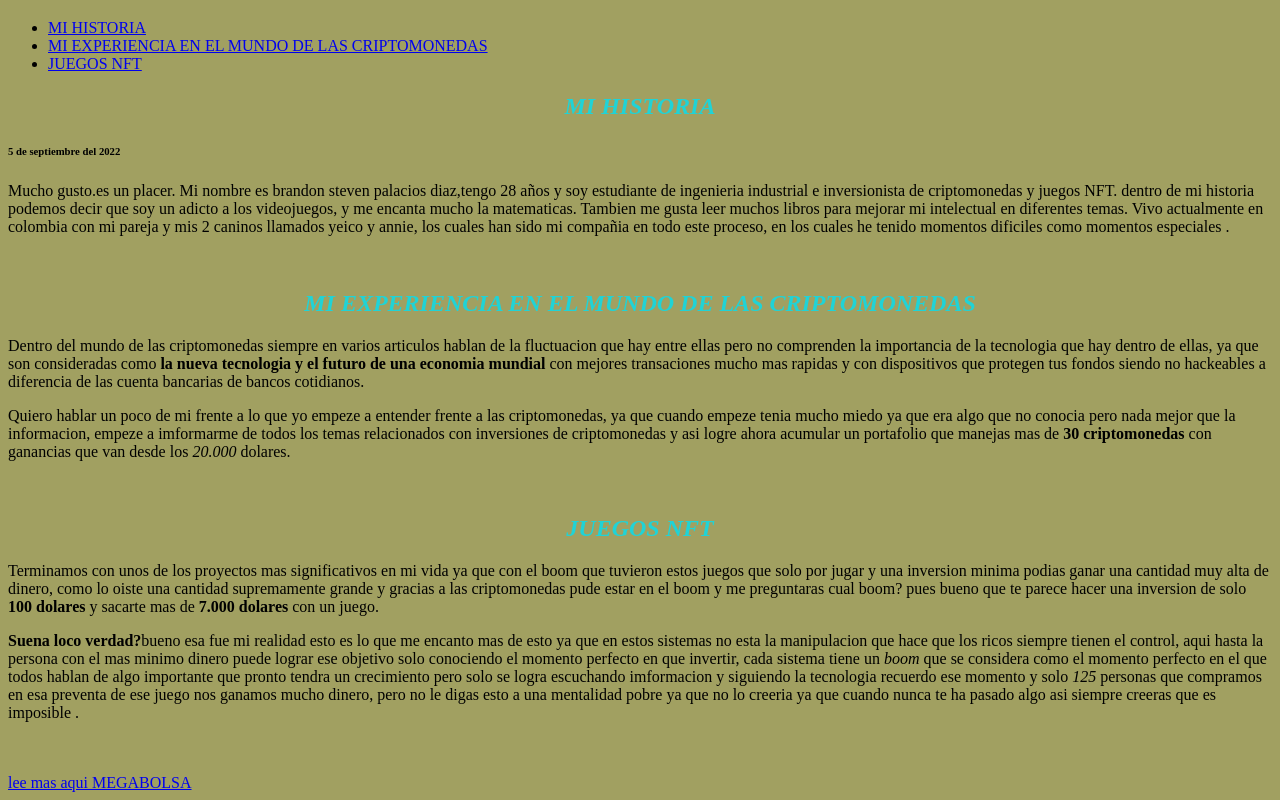
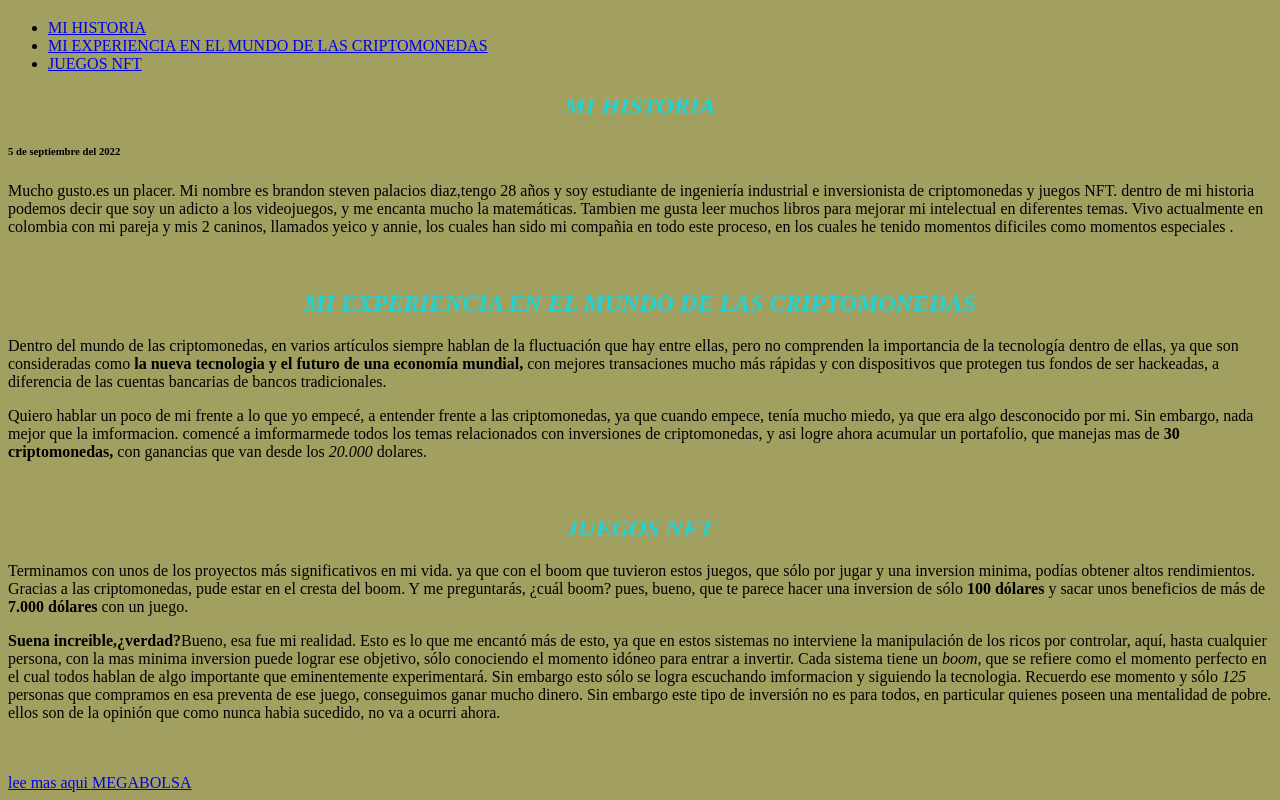
Before and after one commit to bradrkl1994/bradrkl1994.github.io, a plain HTML site: page index.html in a window 1280 px wide. Shown: the part 500-1300 px from the top of the page. Drawn offline with Linux system fonts and the light colour scheme.

Commit message:
Update index.html

```diff
--- a/index.html
+++ b/index.html
@@ -46,24 +46,24 @@
         <h2 id="#bradrkl1">MI HISTORIA</h2>
         <h6>5 de septiembre del 2022 </h6>
 
-        <p>Mucho gusto.es un placer. Mi nombre es brandon steven palacios diaz,tengo 28 años y  soy estudiante de ingenieria industrial e inversionista de criptomonedas y juegos NFT.
-        dentro de mi historia podemos decir que soy un adicto a los videojuegos, y me encanta mucho la matematicas. Tambien me gusta leer muchos libros para mejorar mi intelectual en diferentes temas.
-        Vivo actualmente en colombia con mi pareja y mis 2 caninos llamados yeico y annie, los cuales han sido mi compañia en todo este proceso, en los cuales he tenido momentos dificiles como momentos especiales .</p>
+        <p>Mucho gusto.es un placer. Mi nombre es brandon steven palacios diaz,tengo 28 años y  soy estudiante de ingeniería industrial e inversionista de criptomonedas y juegos NFT.
+        dentro de mi historia podemos decir que soy un adicto a los videojuegos, y me encanta mucho la matemáticas. Tambien me gusta leer muchos libros para mejorar mi intelectual en diferentes temas.
+        Vivo actualmente en colombia con mi pareja y mis 2 caninos, llamados yeico y annie, los cuales han sido mi compañia en todo este proceso, en los cuales he tenido momentos dificiles como momentos especiales .</p>
         <br>
 
         <h2 id="nury">MI EXPERIENCIA EN EL MUNDO DE LAS CRIPTOMONEDAS</h2>
 
 
-        <p>Dentro del mundo de las criptomonedas siempre en varios articulos hablan de la fluctuacion que hay entre ellas pero no comprenden la importancia de la tecnologia que hay dentro de ellas, ya que son consideradas como <strong>la nueva tecnologia y el futuro de una economia mundial</strong> con mejores transaciones mucho mas rapidas y con dispositivos que protegen tus fondos siendo no hackeables a diferencia de las cuenta bancarias de bancos cotidianos.</P>
+        <p>Dentro del mundo de las criptomonedas, en varios artículos siempre hablan de la fluctuación que hay entre ellas, pero no comprenden la importancia de la tecnología dentro de ellas, ya que son consideradas como <strong>la nueva tecnologia y el futuro de una economía mundial,</strong> con mejores transaciones mucho más rápidas y con dispositivos que protegen tus fondos de ser hackeadas, a diferencia de las cuentas bancarias de bancos tradicionales.</P>
 
-        <p>Quiero hablar un poco de mi frente a lo que yo empeze a entender frente a las criptomonedas, ya que cuando empeze tenia mucho miedo ya que era algo que no conocia pero nada mejor que la informacion, empeze a imformarme de todos los temas relacionados con inversiones de criptomonedas y asi logre ahora acumular un portafolio que manejas mas de <strong>30 criptomonedas</strong> con ganancias que van desde los<em> 20.000</em> dolares.</p>
+        <p>Quiero hablar un poco de mi frente a lo que yo empecé, a entender frente a las criptomonedas, ya que cuando empece, tenía mucho miedo, ya que era algo desconocido por mi. Sin embargo, nada mejor que la imformacion. comencé a imformarmede todos los temas relacionados con inversiones de criptomonedas, y asi logre ahora acumular un portafolio, que manejas mas de <strong>30 criptomonedas,</strong> con ganancias que van desde los<em> 20.000</em> dolares.</p>
         <br>
 
         <h2 id="celimo">JUEGOS NFT</h2>
 
-        <p>Terminamos con unos de los proyectos mas significativos en mi vida  ya que con el boom que tuvieron estos juegos que solo por jugar y una inversion minima podias ganar una cantidad muy alta de dinero, como lo oiste una cantidad supremamente grande y gracias a las criptomonedas pude estar en el boom y me preguntaras cual boom? pues bueno que te parece hacer una inversion de solo <strong>100 dolares</strong> y sacarte mas de <strong>7.000 dolares</strong> con un juego.</p>
+        <p>Terminamos con unos de los proyectos más significativos en mi vida. ya que con el boom que tuvieron estos juegos, que sólo por jugar y una inversion minima, podías obtener altos rendimientos. Gracias a las criptomonedas, pude estar en el cresta del boom. Y me preguntarás, ¿cuál boom? pues, bueno, que te parece hacer una inversion de sólo <strong>100 dólares</strong> y sacar unos beneficios de más de <strong>7.000 dólares</strong> con un juego.</p>
 
-        <p><strong>Suena loco verdad?</strong>bueno esa fue mi realidad esto es lo que me encanto mas de esto ya que en estos sistemas no esta la manipulacion que hace que los ricos siempre tienen el control, aqui hasta la persona con el mas minimo dinero puede lograr ese objetivo solo conociendo el momento perfecto en que invertir, cada sistema tiene un <em>boom</em> que se considera como el momento perfecto en el que todos hablan de algo importante que pronto tendra un crecimiento pero solo se logra escuchando imformacion y siguiendo la tecnologia recuerdo ese momento y solo <em>125</em> personas que compramos en esa preventa de ese juego nos ganamos mucho dinero, pero no le digas esto a una mentalidad pobre ya que no lo creeria ya que cuando nunca te ha pasado algo asi siempre creeras que es imposible .</p>
+        <p><strong>Suena increible,¿verdad?</strong>Bueno, esa fue mi realidad. Esto es lo que me encantó más de esto, ya que en estos sistemas no interviene la manipulación de los ricos por controlar, aquí, hasta cualquier persona, con la mas minima inversion puede lograr ese objetivo, sólo conociendo el momento idóneo para entrar a  invertir. Cada sistema tiene un <em>boom,</em> que se refiere como el momento perfecto en el cual todos hablan de algo importante que eminentemente experimentará. Sin embargo esto sólo se logra escuchando imformacion y siguiendo la tecnologia. Recuerdo ese momento y sólo <em>125</em> personas que compramos en esa preventa de ese juego, conseguimos ganar mucho dinero. Sin embargo este tipo de inversión no es para todos, en particular quienes poseen una mentalidad de pobre. ellos son de la opinión que como nunca habia sucedido, no va a ocurri ahora.</p>
         <br>
         <br>
         <a target="_blank" href="https://www.megabolsa.com/2021/07/09/la-importancia-de-las-criptomonedas/">lee mas aqui MEGABOLSA</a>
```
